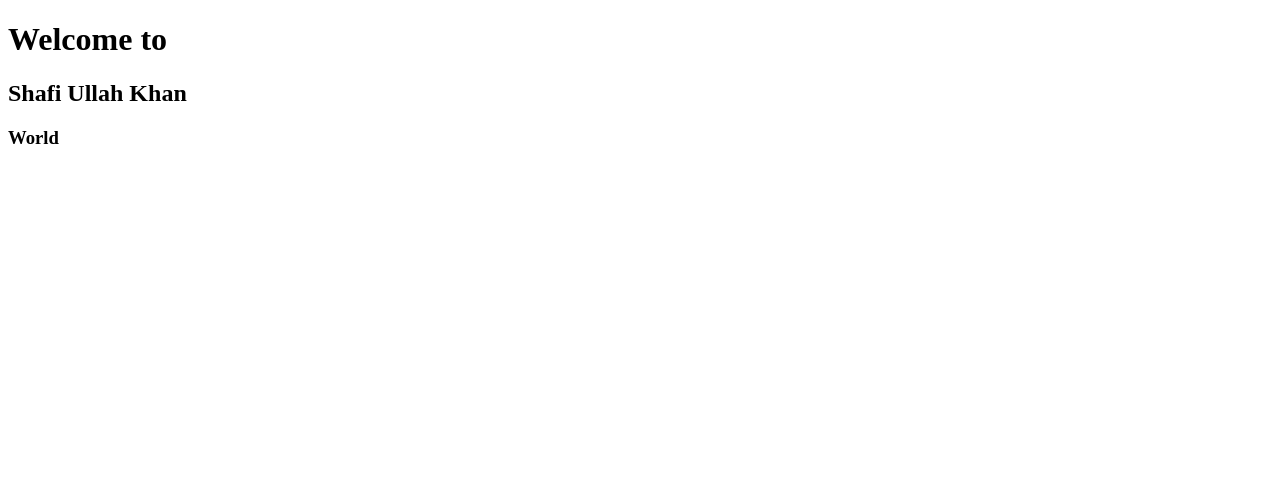
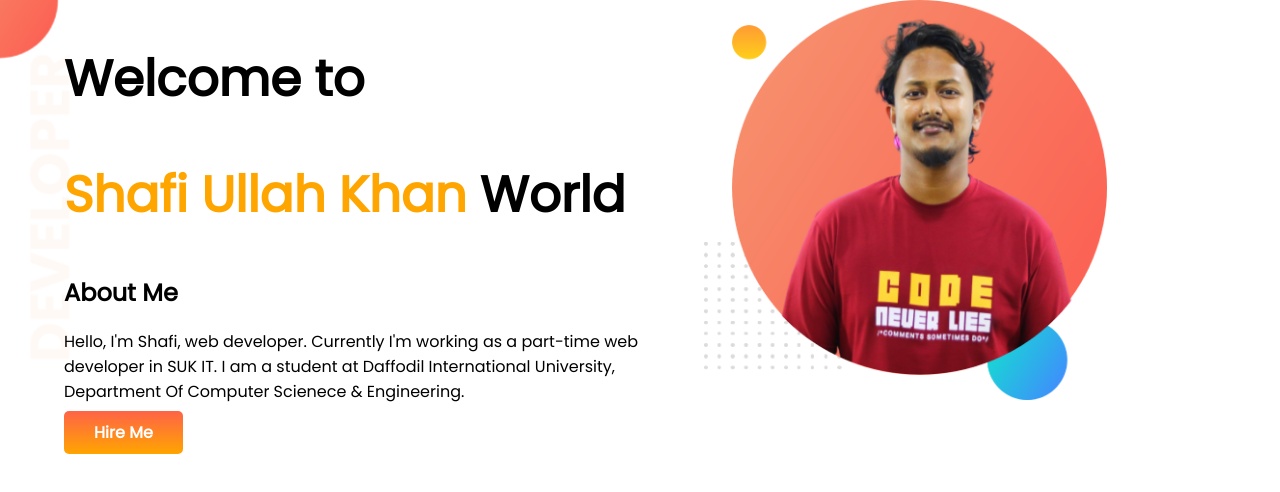
Before and after one commit to Shafiullahcse/my-portfolio, a plain HTML site: page index.html in a window 1280 px wide. Drawn offline with Linux system fonts and the light colour scheme.

Commit message:
part one

```diff
--- a/index.html
+++ b/index.html
@@ -5,11 +5,34 @@
     <meta http-equiv="X-UA-Compatible" content="IE=edge">
     <meta name="viewport" content="width=device-width, initial-scale=1.0">
     <title>Shafi Portfolio</title>
+    <link rel="preconnect" href="https://fonts.googleapis.com">
+    <link rel="preconnect" href="https://fonts.gstatic.com" crossorigin>
+    <link href="https://fonts.googleapis.com/css2?family=Poppins&display=swap" rel="stylesheet">
     <link rel="stylesheet" href="style.css">
+
 </head>
 <body>
-    <h1>Welcome to</h1>
-    <h2>Shafi Ullah Khan</h2>
-    <h3>World</h3>
+    <section class="top-part">
+        <div class="about-part" >
+             <h1>Welcome to</h1>
+                <h1> <span class="name">Shafi Ullah Khan</span>  World</h1>
+
+                <h2> About Me</h2>
+                <p>Hello, I'm Shafi, web developer. Currently I'm working as a part-time web developer in SUK IT. I am a student at Daffodil International University, Department Of Computer Scienece & Engineering.</p>
+
+                    <a class="link-button" target="_blank"  href="https://www.linkedin.com/in/shafi-ullah-khan-3b896a177/">Hire Me</a>
+
+
+        </div>
+        <div class="about-part">
+            <img src="images/Shafibg.png" alt="">
+        </div>
+    </section>
+            <div>
+
+            </div>
+    <section>
+
+    </section>
 </body>
 </html>
--- a/style.css
+++ b/style.css
@@ -0,0 +1,32 @@
+body {
+  font-family: "Poppins", sans-serif;
+  margin: 0%;
+}
+h1 {
+  font-size: 50px;
+}
+.name {
+  color: orange;
+}
+section {
+  display: flex;
+}
+.about-part {
+  width: 50%;
+  padding-left: 5%;
+}
+.about-part img {
+  width: 70%;
+}
+.link-button {
+  text-decoration: none;
+  background-image: linear-gradient(tomato, orange);
+  padding: 10px 30px;
+  border-radius: 5px;
+  color: white;
+  font-weight: 700;
+}
+.top-part {
+  background-image: url(images/top-banner.png);
+  background-repeat: no-repeat;
+}
```
